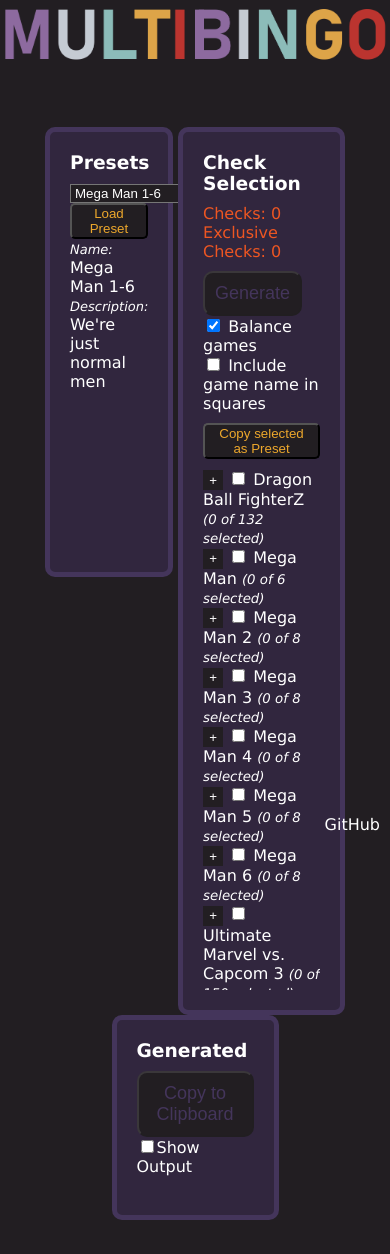
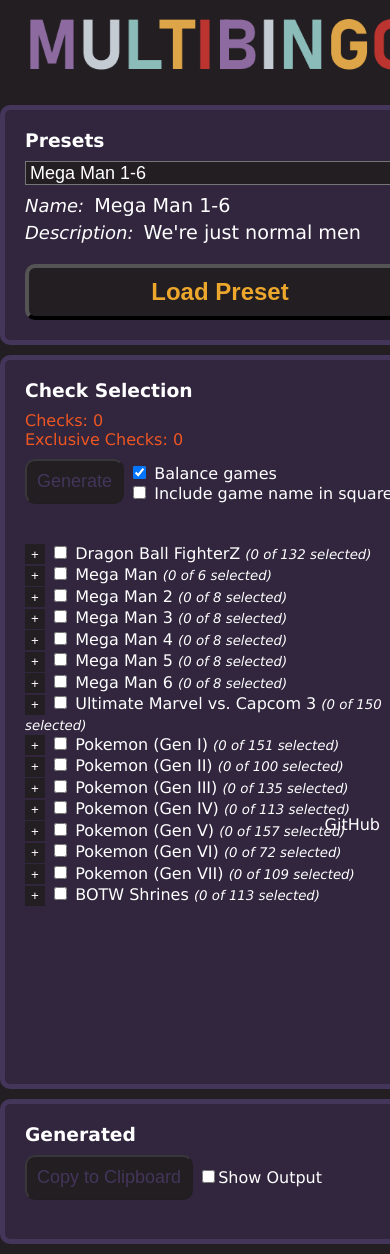
Before and after one commit to wcolding/multibingo, a Flask app: page / in a window 390 px wide; the page is wider, and only the part inside the window is pictured. Before the commit the page ends 1220 px from the top of that part, so only its background shows below. Run offline with Flask 3, Linux system fonts and the light colour scheme.

Commit message:
Mobile improvements Todo: Checks and Generated sections

```diff
--- a/static/App.css
+++ b/static/App.css
@@ -76,6 +76,7 @@ button {
 #generatedTable {
     display: none;
     table-layout: fixed;
+    width: 100%;
 }
 
 .checkCell {
@@ -98,6 +99,10 @@ button {
 
 .smallButton:disabled {
     color: #44355B;
+}
+
+#loadPresetButtonMobile {
+    display: none;
 }
 
 select {
@@ -171,6 +176,10 @@ select {
     margin-right: 10px;
 }
 
+.presetInfo {
+    display: inline-block;
+}
+
 .infoLink {
     color: white;
     text-decoration: none;
@@ -203,11 +212,6 @@ select {
     color: transparent;
 }
 
-img.resize {
-    width:1039px;
-    height: auto;
-}
-
 #mainForm {
     display: block;
     margin: 0;
@@ -226,3 +230,57 @@ footer {
     bottom: 10px;
     right: 10px;
 }
+
+/* Mobile */
+@media only screen and (max-width: 980px) {
+    #presetLoad, #checkSelection, #generatedSection {
+        width: 100%;
+        margin-bottom: 10px;
+    }
+
+    #presetLoad {
+        height: auto;
+    }
+
+    #banner {
+        margin-top: 10px;
+        width: 100%;
+        margin-left: 25px;
+    }
+
+    select {
+        width: 100%;
+        font-size: large;
+        margin-bottom: 5px;
+    }
+
+    #copyAsPresetButton {
+        display: none;
+    }
+
+    #loadPresetButton {
+        display: none;
+    }
+
+    #loadPresetButtonMobile
+    {
+        width: 100%;
+        font-size: large;
+        font-weight: bold;
+        border-radius: 10px;
+        border-width: 4px;
+        margin-top: 20px;
+        padding: 10px;
+        font-size: x-large;
+        display: block;
+    }
+
+    .presetLabel {
+        margin-top: 5px;
+        font-size: large;
+    }
+
+    .presetInfo {
+        font-size: larger;
+    }
+}
--- a/templates/App.html
+++ b/templates/App.html
@@ -19,13 +19,14 @@
         <script type="text/javascript" src="../static/App.js"></script>
         <div class="lastSettingString" id="lastSetting">{{ last_setting }}</div>
 
+        <div id="mainForm">
+
             <div id="banner">
                 <form method="get" action="/">
                     <input id="bannerReset" type="submit">
                 </form>
             </div>
 
-        <div id="mainForm">
             <div class="section" id="presetLoad">
                 <h3>Presets</h3>
                 <select id="presetsDropdown" onchange="updatePresetDesc(options.selectedIndex)">
@@ -34,8 +35,9 @@
                     {% endfor %}
                 </select>
                 <button class="smallButton" id="loadPresetButton" onclick="loadSelectedPreset()">Load Preset</button><br>
-                <div class="presetLabel">Name:</div><div style="display: inline-block;" id="presetName"></div><br>
-                <div class="presetLabel">Description:</div><div style="display: inline-block;" id="presetDesc"></div>
+                <div class="presetLabel">Name:</div><div class="presetInfo" id="presetName"></div><br>
+                <div class="presetLabel">Description:</div><div class="presetInfo" id="presetDesc"></div>
+                <button class="smallButton" id="loadPresetButtonMobile" onclick="loadSelectedPreset()">Load Preset</button>
             </div>
 
             <div class="section" id="checkSelection">
@@ -57,7 +59,7 @@
                         </div>
 
                     </form>
-                    <button class="smallButton" onclick="copySelectedAsPreset()">Copy selected as Preset</button>
+                    <button class="smallButton" id="copyAsPresetButton" onclick="copySelectedAsPreset()">Copy selected as Preset</button>
                     <br>
                 </div>
 
```
Lines whose indentation alone changed are shown as unchanged.
